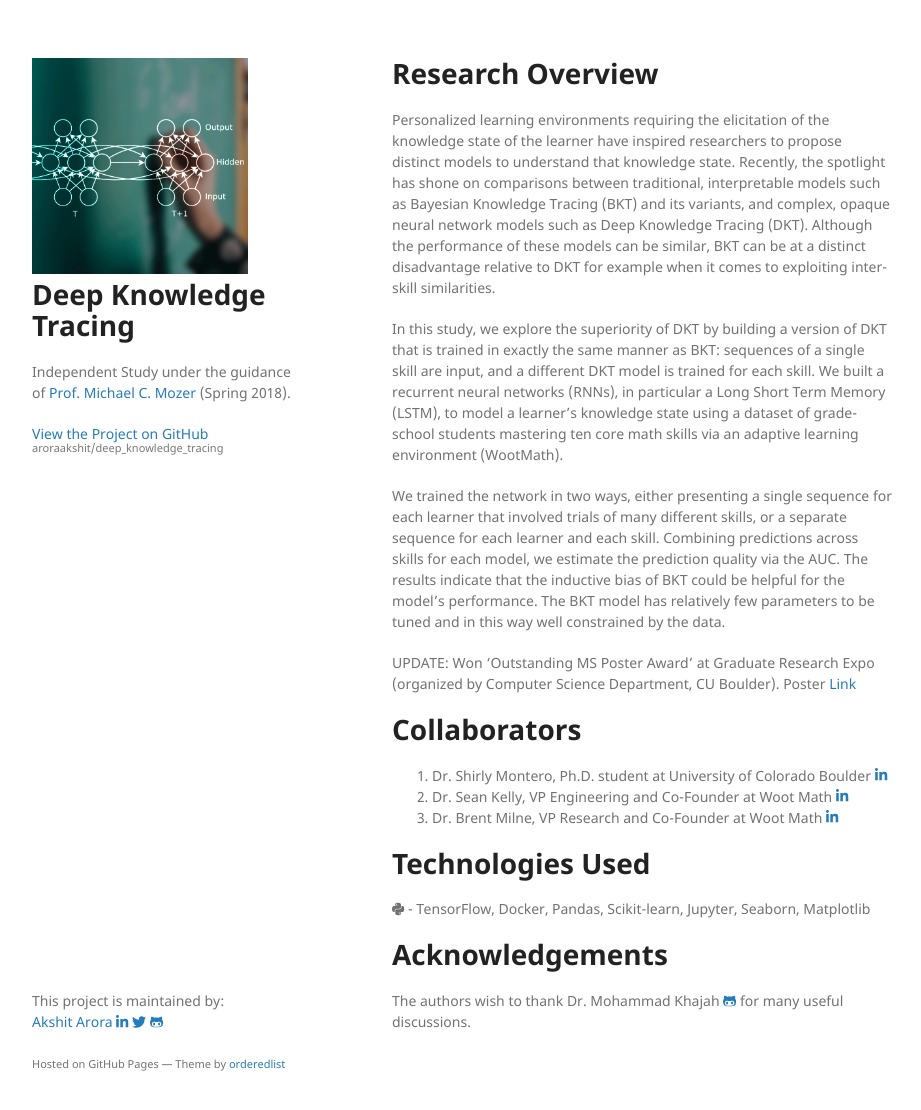
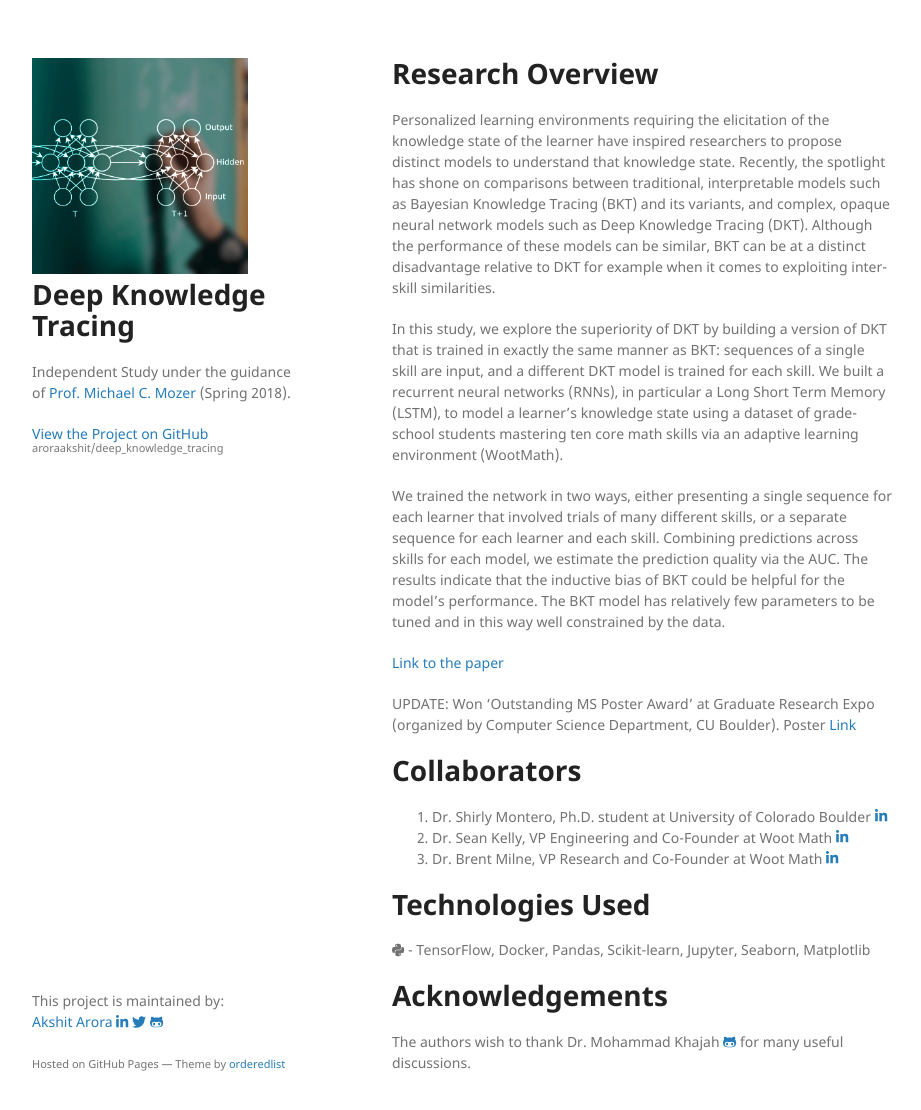
Before and after one commit to aroraakshit/deep_knowledge_tracing, a Jekyll site: the page built from index.md, in a window 1280 px wide and 1143 px high. Shown: the top 1110 px of the window, without its empty margins (178-1099 px from the left). Built offline with Jekyll 4.4.1, drawn with Linux system fonts in a browser that asks for light colours; nearby versions of some CDN libraries; our own code applies the rules of GitHub Pages for plain Markdown files.

Commit message:
added link to paper

```diff
--- a/index.md
+++ b/index.md
@@ -9,6 +9,8 @@ Personalized learning environments requiring the elicitation of the knowledge st
 In this study, we explore the superiority of DKT by building a version of DKT that is trained in exactly the same manner as BKT: sequences of a single skill are input, and a different DKT model is trained for each skill. We built a recurrent neural networks (RNNs), in particular a Long Short Term Memory (LSTM), to model a learner's knowledge state using a dataset of grade-school students mastering ten core math skills via an adaptive learning environment (WootMath).
 
 We trained the network in two ways, either presenting a single sequence for each learner that involved trials of many different skills, or a separate sequence for each learner and each skill. Combining predictions across skills for each model, we estimate the prediction quality via the AUC. The results indicate that the inductive bias of BKT could be helpful for the model's performance. The BKT model has relatively few parameters to be tuned and in this way well constrained by the data.
+
+[Link to the paper](http://www.cs.colorado.edu/~mozer/Research/Selected\%20Publications/reprints/MonteroAroraetal2018.pdf)
 
 UPDATE: Won 'Outstanding MS Poster Award' at Graduate Research Expo (organized by Computer Science Department, CU Boulder). Poster [Link](https://github.com/aroraakshit/deep_knowledge_tracing/raw/master/expo_final2.jpg)
 
```
